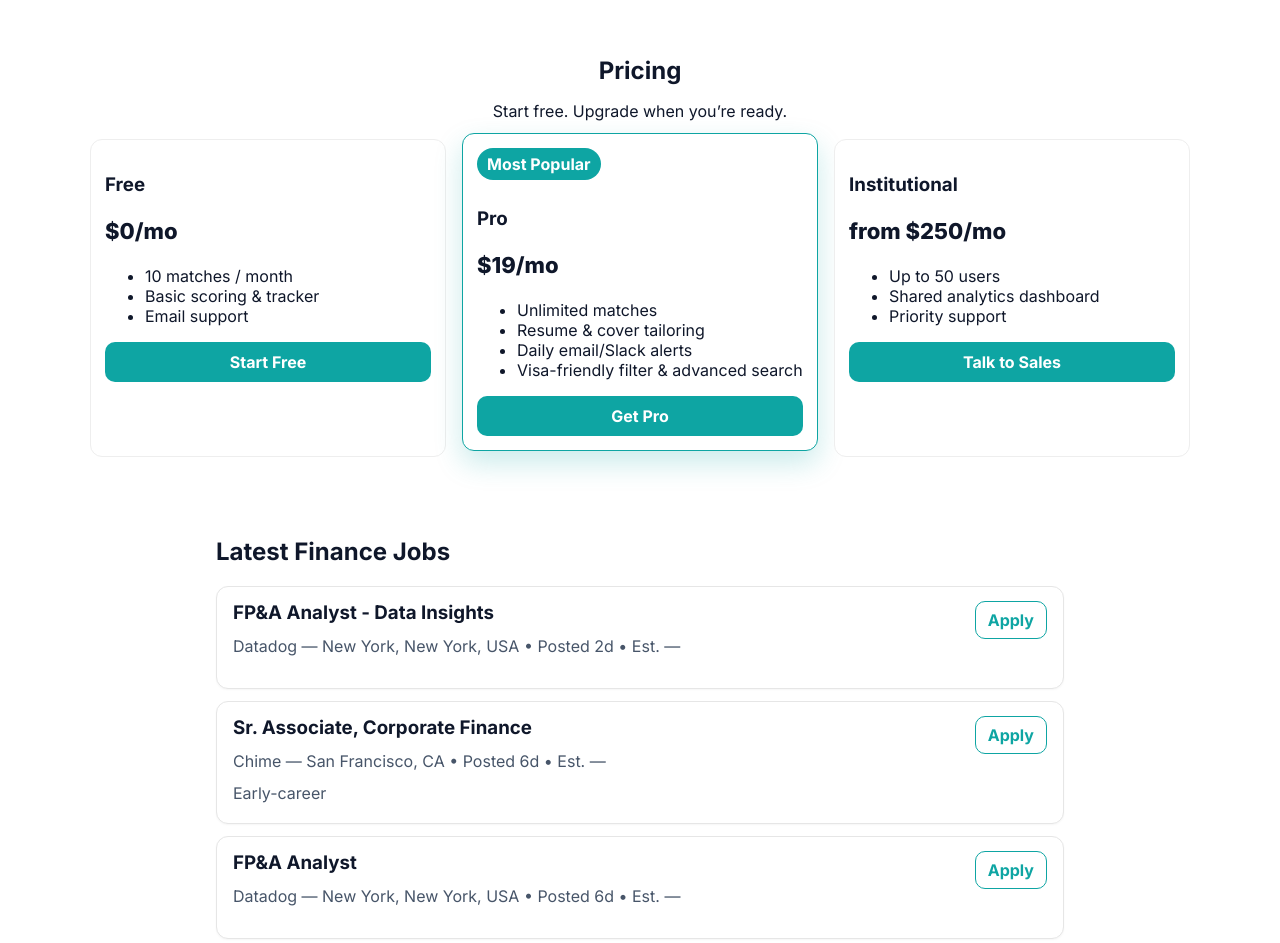
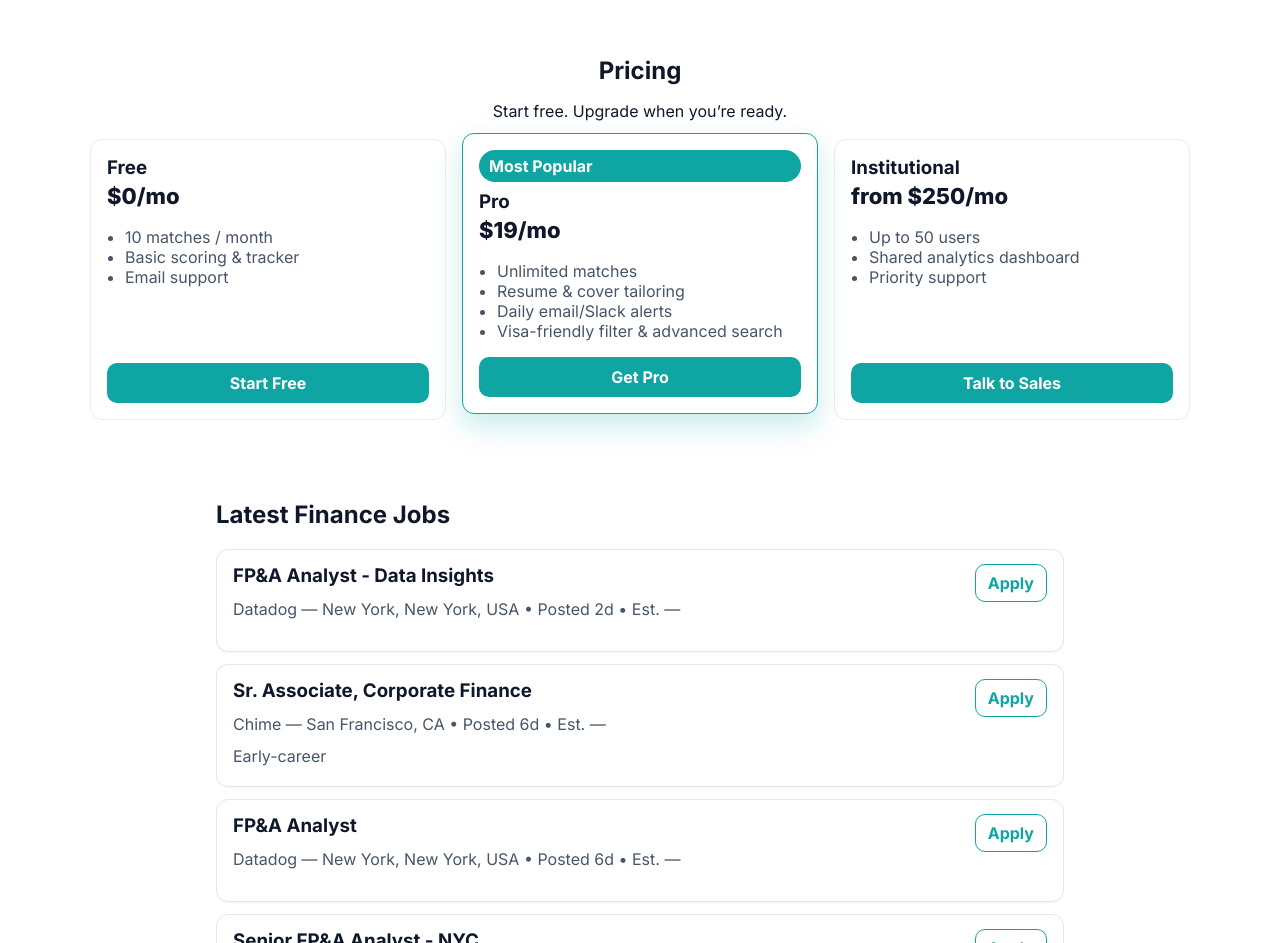
Before and after one commit to araddhyarajput/finmatch-public-, a plain HTML site: page index.html in a window 1280 px wide. Shown: the part 1720-2663 px from the top of the page. Drawn offline with Linux system fonts and the light colour scheme.

Commit message:
Update styles.css

```diff
--- a/styles.css
+++ b/styles.css
@@ -1,21 +1,19 @@
 /* Base */
 * { box-sizing: border-box; }
 html, body { margin:0; padding:0; font-family: Inter, system-ui, -apple-system, Segoe UI, Roboto, Arial, sans-serif; color:#0f172a; background:#fff; }
-a { color:#0ea5a3; }
+a { color:#0ea5a3; text-decoration:none; }
 .container { max-width:1100px; margin:0 auto; padding:0 16px; }
 
 /* Header / nav */
 .site-header { position:sticky; top:0; background:#fff; border-bottom:1px solid #eaeaea; z-index:10; }
 .nav { display:flex; align-items:center; justify-content:space-between; height:64px; }
-.brand { display:flex; align-items:center; gap:10px; text-decoration:none; color:#0f172a; font-weight:800; }
+.brand { display:flex; align-items:center; gap:10px; color:#0f172a; font-weight:800; }
 .brand-mark { border-radius:10px; }
 .brand-name { font-size:20px; }
 .nav-links { display:flex; gap:18px; list-style:none; margin:0; padding:0; align-items:center; }
-.nav-links a { text-decoration:none; color:#0f172a; }
 .nav-toggle { display:none; background:none; border:0; }
 .nav-toggle .bar { display:block; width:22px; height:2px; background:#0f172a; margin:4px 0; }
 
-/* Mobile nav */
 @media (max-width: 820px){
   .nav-toggle{ display:block; }
   .nav-links{ position:absolute; top:64px; left:0; right:0; background:#fff; border-bottom:1px solid #eee;
@@ -24,8 +22,8 @@ a { color:#0ea5a3; }
 }
 
 /* Buttons */
-.btn { display:inline-block; background:#0ea5a3; color:#fff; text-decoration:none; padding:10px 16px; border-radius:10px; font-weight:700; }
-.btn:hover { opacity:.9; }
+.btn { display:inline-block; background:#0ea5a3; color:#fff; padding:10px 16px; border-radius:10px; font-weight:700; }
+.btn:hover { opacity:.92; }
 .btn-ghost { background:#eaf8f7; color:#0ea5a3; }
 .btn-small { padding:8px 12px; }
 
@@ -53,11 +51,11 @@ a { color:#0ea5a3; }
 .ui-card .left .reasons { color:#334155; margin:0; }
 .ui-card .right { display:flex; align-items:center; }
 
-/* Hero “See Jobs” pill (separate class so it won't crop) */
+/* Hero call-to-jobs pill */
 .pill-link{
   display:inline-flex; align-items:center; justify-content:center;
   padding:10px 14px; border-radius:999px; font-weight:700; white-space:nowrap;
-  background:#0f172a; color:#fff; text-decoration:none;
+  background:#0f172a; color:#fff;
 }
 .pill-link:hover{ opacity:.92; }
 
@@ -72,20 +70,25 @@ a { color:#0ea5a3; }
 .features { display:grid; grid-template-columns: repeat(auto-fit, minmax(220px,1fr)); gap:16px; }
 .feature { background:#fff; border:1px solid #eee; border-radius:12px; padding:14px; }
 
-/* Pricing */
-.pricing { display:grid; grid-template-columns: repeat(auto-fit, minmax(220px,1fr)); gap:16px; }
-.plan { background:#fff; border:1px solid #eee; border-radius:12px; padding:14px; }
-.plan .price { font-weight:800; font-size:22px; }
-.plan-pro { border-color:#0ea5a3; box-shadow: 0 0 0 2px rgba(14,165,163,.1) inset; }
-.badge { display:inline-block; background:#eaf8f7; color:#0ea5a3; font-weight:700; padding:6px 10px; border-radius:999px; margin-bottom:8px; }
+/* Pricing (equal height + interactive) */
+.pricing { display:grid; grid-template-columns: repeat(auto-fit, minmax(260px,1fr)); gap:16px; align-items:stretch; }
+.plan {
+  display:flex; flex-direction:column; justify-content:space-between;
+  background:#fff; border:1px solid #eee; border-radius:12px; padding:16px;
+  transition: transform .18s ease, box-shadow .18s ease, border-color .18s ease;
+  cursor:pointer; min-height: 280px;
+}
+.plan h3 { margin:0 0 4px; }
+.plan .price { font-weight:800; font-size:22px; margin:0 0 8px; }
+.plan ul { margin:10px 0 16px; padding-left:18px; color:#475569; flex:1 1 auto; }
+.plan .btn.btn-block{ display:block; width:100%; text-align:center; transition: transform .12s ease, box-shadow .12s ease; }
+.plan .btn.btn-block:hover{ transform: translateY(-2px); box-shadow: 0 8px 16px rgba(14,165,163,.28); }
+.plan .btn.btn-block:active{ transform: translateY(0); box-shadow: inset 0 2px 0 rgba(0,0,0,.06); }
 
-/* Interactive pricing cards */
-.pricing .plan{ position:relative; transition: transform .18s ease, box-shadow .18s ease, border-color .18s ease; cursor:pointer; }
+/* Hover + selected state */
 .pricing .plan:hover{ transform: translateY(-4px); box-shadow: 0 10px 24px rgba(2,6,23,.12); }
 .pricing .plan.is-selected{ border-color:#0ea5a3; box-shadow: 0 12px 28px rgba(14,165,163,.22); transform: translateY(-6px); }
-.pricing .plan .btn.btn-block{ display:block; width:100%; text-align:center; transition: transform .12s ease, box-shadow .12s ease, background-color .12s ease; }
-.pricing .plan .btn.btn-block:hover{ transform: translateY(-2px); box-shadow: 0 8px 16px rgba(14,165,163,.28); }
-.pricing .plan .btn.btn-block:active{ transform: translateY(0); box-shadow: inset 0 2px 0 rgba(0,0,0,.06); }
+.badge { display:inline-block; background:#eaf8f7; color:#0ea5a3; font-weight:700; padding:6px 10px; border-radius:999px; margin-bottom:8px; }
 .pricing .plan.is-selected .badge{ background:#0ea5a3; color:#fff; }
 
 /* Jobs list + Apply alignment */
@@ -96,7 +99,7 @@ a { color:#0ea5a3; }
 #jobsList .job h3 { margin:0 0 6px; }
 #jobsList .job p { margin:0 0 6px; color:#475569; }
 #jobsList .job .apply-link{
-  display:inline-block; text-decoration:none; font-weight:700;
+  display:inline-block; font-weight:700;
   padding:8px 12px; border-radius:10px; border:1px solid #0ea5a3; color:#0ea5a3;
 }
 #jobsList .job .apply-link:hover{ background:#0ea5a3; color:#fff; }
@@ -118,7 +121,7 @@ a { color:#0ea5a3; }
 .footer-inner{ display:flex; flex-wrap:wrap; align-items:center; justify-content:space-between; gap:12px; padding:16px 0; }
 .footer-brand{ display:flex; align-items:center; gap:10px; }
 .footer-links{ display:flex; gap:16px; list-style:none; padding:0; margin:0; }
-.footer-links a{ text-decoration:none; color:#334155; }
+.footer-links a{ color:#334155; }
 .footer-links a:hover{ text-decoration:underline; }
 .tiny{ font-size:12px; color:#64748b; }
 @media (max-width:640px){
```
